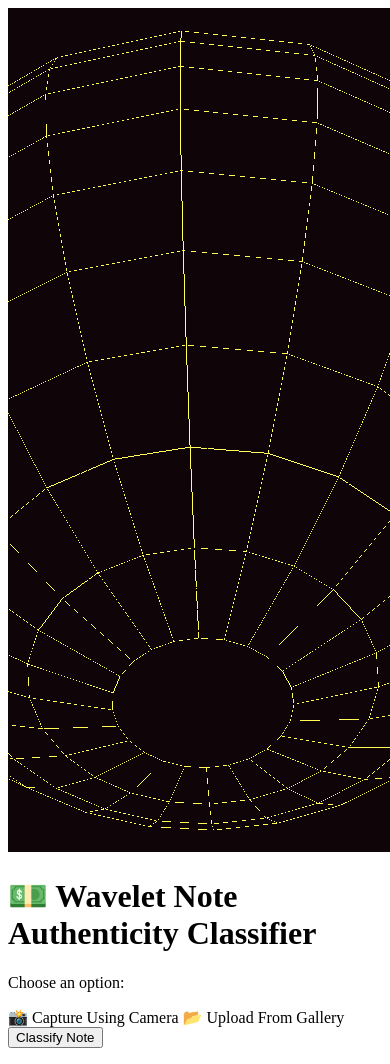
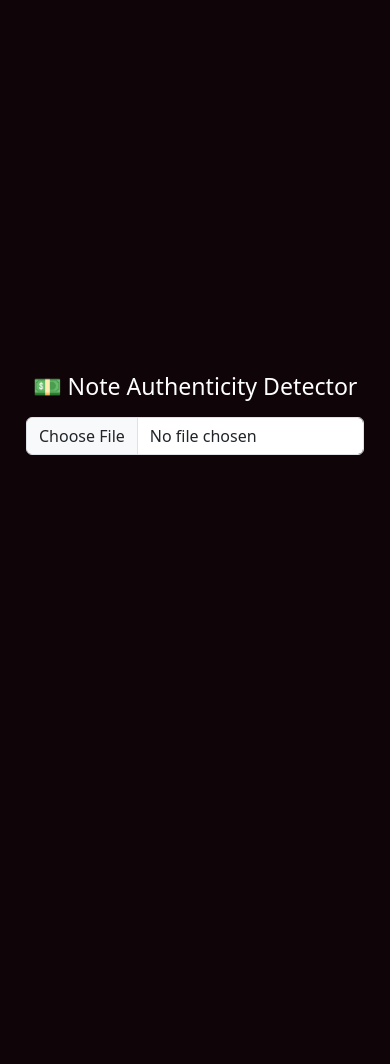
Before and after one commit to chethuphotosregmail/wavelet1, a Flask app: page / in a window 390 px wide. After the commit the page ends 455 px from the top, so only its background shows below. Run offline with Flask 3, Linux system fonts and the light colour scheme; parts of the project's set-up code (start-up, migrations or seed data) failed here and were passed over; some libraries are stand-ins or nearby versions.

Commit message:
Update index.html

```diff
--- a/templates/index.html
+++ b/templates/index.html
@@ -1,87 +1,87 @@
 <!DOCTYPE html>
 <html lang="en">
 <head>
-  <meta charset="UTF-8">
-  <title>Wavelet Note Classifier</title>
-  <link rel="stylesheet" href="{{ url_for('static', filename='styles.css') }}">
+  <meta charset="UTF-8" />
+  <meta name="viewport" content="width=device-width, initial-scale=1.0" />
+  <title>Note Detector</title>
+  <link href="https://cdn.jsdelivr.net/npm/bootstrap@5.3.0/dist/css/bootstrap.min.css" rel="stylesheet">
+  <link href="https://cdn.jsdelivr.net/npm/cropperjs@1.5.13/dist/cropper.min.css" rel="stylesheet">
+  <style>
+    body {
+      background: #0f0408;
+      color: white;
+      display: flex;
+      flex-direction: column;
+      align-items: center;
+      justify-content: center;
+      height: 100vh;
+      padding: 10px;
+    }
+    img {
+      max-width: 100%;
+      display: block;
+    }
+    .btn-custom {
+      background-color: #ffd500;
+      color: black;
+      border: none;
+      font-weight: 600;
+    }
+  </style>
 </head>
 <body>
-  <canvas id="canvas"></canvas>
+  <h3 class="mb-3">💵 Note Authenticity Detector</h3>
 
-  <div class="container">
-    <h1>💵 Wavelet Note Authenticity Classifier</h1>
+  <form id="uploadForm" method="POST" enctype="multipart/form-data" action="/predict">
+    <input type="file" id="fileInput" name="file" accept="image/*" capture="environment" class="form-control mb-3" required>
 
-    <form id="noteForm" action="/predict" method="post" enctype="multipart/form-data">
-      <p>Choose an option:</p>
+    <div id="cropContainer" style="display:none;">
+      <img id="imagePreview" />
+      <button type="button" class="btn btn-warning mt-2" id="cropButton">✂️ Crop & Continue</button>
+    </div>
 
-      <!-- camera -->
-      <label for="cameraInput" class="camera-btn">📸 Capture Using Camera</label>
-      <input type="file" id="cameraInput" accept="image/*" capture="environment" hidden>
+    <input type="hidden" name="croppedImage" id="croppedImage">
+    <button type="submit" class="btn btn-custom mt-3" id="submitButton" style="display:none;">🔍 Classify Note</button>
+  </form>
 
-      <!-- upload -->
-      <label for="uploadInput" class="upload-btn">📂 Upload From Gallery</label>
-      <input type="file" id="uploadInput" accept="image/*" hidden>
+  <script src="https://cdn.jsdelivr.net/npm/cropperjs@1.5.13/dist/cropper.min.js"></script>
+  <script>
+    const fileInput = document.getElementById('fileInput');
+    const imagePreview = document.getElementById('imagePreview');
+    const cropContainer = document.getElementById('cropContainer');
+    const cropButton = document.getElementById('cropButton');
+    const croppedImageInput = document.getElementById('croppedImage');
+    const submitButton = document.getElementById('submitButton');
+    let cropper;
 
-      <!-- hidden actual file that Flask will receive -->
-      <input type="file" id="mainFile" name="file" hidden>
-
-      <button type="submit">Classify Note</button>
-    </form>
-
-    <p id="previewLabel"></p>
-    <img id="preview" src="" alt="" style="max-width: 200px; display: none; margin-top: 15px;">
-  </div>
-
-  <script src="https://cdnjs.cloudflare.com/ajax/libs/three.js/r128/three.min.js"></script>
-  <script>
-    // connect visible inputs to hidden mainFile
-    const mainFile = document.getElementById("mainFile");
-    const cameraInput = document.getElementById("cameraInput");
-    const uploadInput = document.getElementById("uploadInput");
-    const preview = document.getElementById("preview");
-    const previewLabel = document.getElementById("previewLabel");
-
-    function handleFileSelect(e) {
+    fileInput.addEventListener('change', (e) => {
       const file = e.target.files[0];
       if (file) {
-        const blobUrl = URL.createObjectURL(file);
-        preview.src = blobUrl;
-        preview.style.display = "block";
-        previewLabel.textContent = "✅ Image ready for classification";
-        mainFile.files = e.target.files; // copy selected file into main hidden input
+        const reader = new FileReader();
+        reader.onload = (event) => {
+          imagePreview.src = event.target.result;
+          cropContainer.style.display = 'block';
+          submitButton.style.display = 'none';
+          if (cropper) cropper.destroy();
+          cropper = new Cropper(imagePreview, { aspectRatio: 16 / 9, viewMode: 1 });
+        };
+        reader.readAsDataURL(file);
       }
-    }
-    cameraInput.addEventListener("change", handleFileSelect);
-    uploadInput.addEventListener("change", handleFileSelect);
+    });
 
-    // Background animation
-    let scene = new THREE.Scene();
-    let camera = new THREE.PerspectiveCamera(75, 1, 0.1, 1000);
-    let renderer = new THREE.WebGLRenderer({ canvas: document.getElementById("canvas"), alpha: true });
-    renderer.setClearColor(0x0f0408, 1);
-    let geo = new THREE.SphereGeometry(5, 24, 24);
-    let mat = new THREE.MeshBasicMaterial({ color: 0x0f0408 });
-    let sphere = new THREE.Mesh(geo, mat);
-    scene.add(sphere);
-    let edges = new THREE.EdgesGeometry(geo);
-    let wire = new THREE.LineSegments(edges, new THREE.LineBasicMaterial({ color: 0xffff55 }));
-    sphere.add(wire);
-    camera.position.z = 8.5;
-    function resizeRenderer() {
-      const aspect = window.innerWidth / window.innerHeight;
-      camera.aspect = aspect;
-      camera.updateProjectionMatrix();
-      renderer.setSize(window.innerWidth, window.innerHeight);
-    }
-    window.addEventListener('resize', resizeRenderer);
-    resizeRenderer();
-    function animate() {
-      requestAnimationFrame(animate);
-      sphere.rotation.y += 0.01;
-      sphere.rotation.x += 0.005;
-      renderer.render(scene, camera);
-    }
-    animate();
+    cropButton.addEventListener('click', () => {
+      if (cropper) {
+        const canvas = cropper.getCroppedCanvas({ width: 1080, height: 1080 });
+        canvas.toBlob((blob) => {
+          const file = new File([blob], "cropped.jpg", { type: "image/jpeg" });
+          const dataTransfer = new DataTransfer();
+          dataTransfer.items.add(file);
+          fileInput.files = dataTransfer.files;
+          cropContainer.style.display = 'none';
+          submitButton.style.display = 'inline-block';
+        });
+      }
+    });
   </script>
 </body>
 </html>
```
